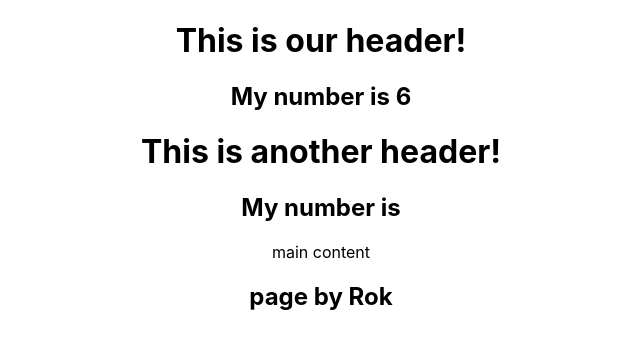
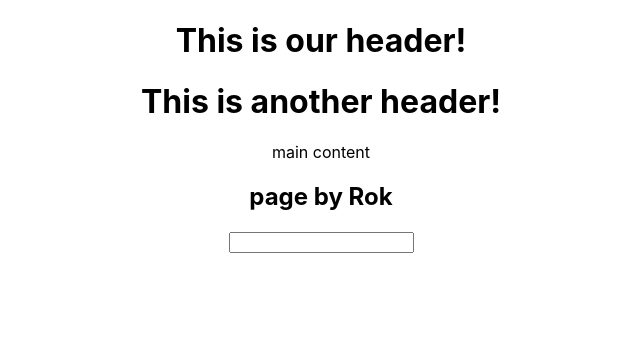
Before and after one commit to roksprogar/django-rest-framework-api-react-web-react-native-app-movie-rater, a React (Create React App) app in the folder first-app/: page / in a window 1280 px wide. Shown: the top 348 px of the page, without its empty margins (319-959 px from the left). Built offline with nearby package versions, Linux system fonts and the light colour scheme.

Commit message:
add events

```diff
--- a/first-app/src/App.js
+++ b/first-app/src/App.js
@@ -2,13 +2,18 @@ import './App.css';
 import Footer from './components/footer';
 import Header from './components/header'
 
+function createAlert(){
+  alert('Hello! You clicked me!');
+}
+
 function App() {
+
   return (
     <div className="App">
-      <Header info="This is our header!" myNumber="6" />
+      <Header info="This is our header!" />
       <Header info="This is another header!" />
       <p>main content</p>
-      <Footer trademark="page by Rok"/>
+      <Footer createAlert={createAlert} trademark="page by Rok"/>
     </div>
   );
 }
--- a/first-app/src/components/footer.js
+++ b/first-app/src/components/footer.js
@@ -1,8 +1,18 @@
 import React, { Component } from 'react'
 
 class Footer extends Component {
+    changed(){
+        console.log('first')
+    }
     render() {
-        return <h2>{this.props.trademark}</h2>
+        return (
+            <>
+                <h2 onClick={this.props.createAlert}>
+                    {this.props.trademark}
+                </h2>
+                <input onChange={this.changed} type='text' />
+            </>
+        )
     }
 }
 
--- a/first-app/src/components/header.js
+++ b/first-app/src/components/header.js
@@ -2,10 +2,7 @@ import React from 'react'
 
 function Header(props) {
     return (
-    <>
         <h1>{props.info}</h1>
-        <h2>My number is {props.myNumber}</h2>
-    </>
     )
 }
 
```
